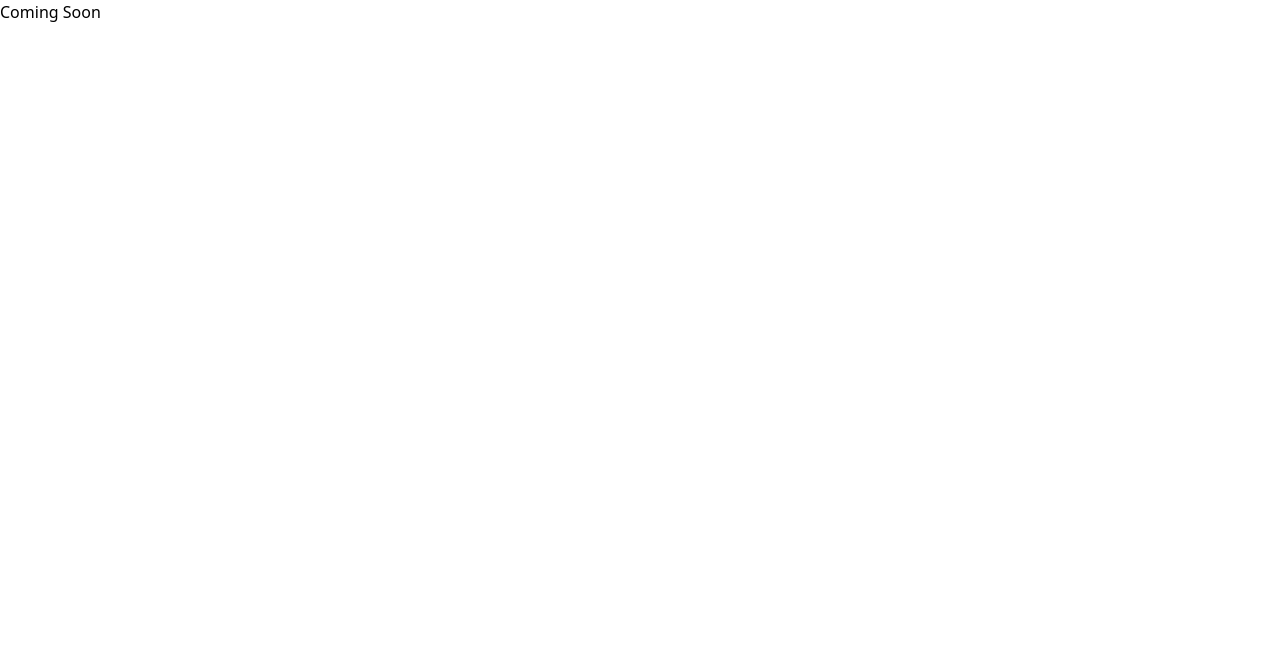
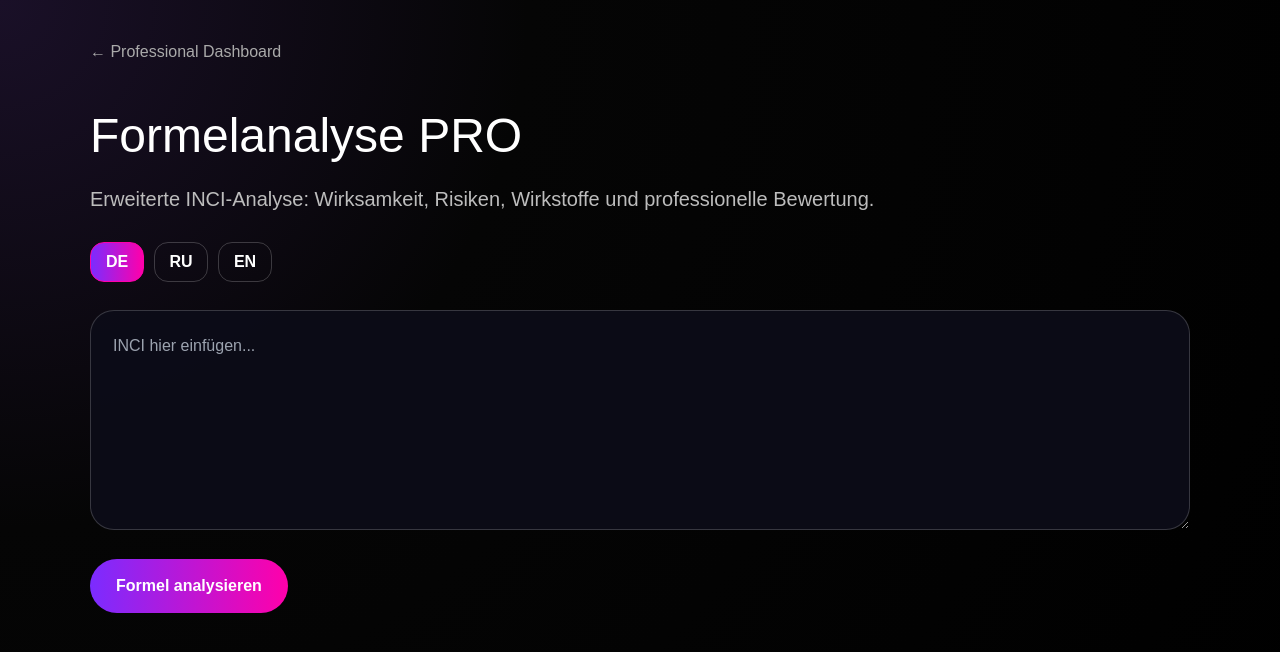
Before and after one commit to piladd-design/formulens-lab, a Next.js app: page /pro/formula in a window 1280 px wide. Shown: the top 652 px of the page. Built offline with nearby package versions, Linux system fonts and the light colour scheme.

Commit message:
Update page.js

```diff
--- a/app/pro/formula/page.js
+++ b/app/pro/formula/page.js
@@ -1,3 +1,209 @@
-export default function Page() {
-  return <h1>Coming Soon</h1>
+'use client'
+
+import { useState } from 'react'
+import Link from 'next/link'
+
+export default function FormulaAnalyzerPage() {
+  const [lang, setLang] = useState('DE')
+  const [formula, setFormula] = useState('')
+  const [result, setResult] = useState(null)
+  const [loading, setLoading] = useState(false)
+  const [error, setError] = useState('')
+
+  async function analyzeFormula() {
+    if (!formula.trim()) {
+      setError('Bitte INCI-Formel eingeben.')
+      return
+    }
+
+    setLoading(true)
+    setError('')
+    setResult(null)
+
+    try {
+      const res = await fetch('/api/formula-analysis', {
+        method: 'POST',
+        headers: { 'Content-Type': 'application/json' },
+        body: JSON.stringify({ formula, lang }),
+      })
+
+      const data = await res.json()
+
+      if (!res.ok) {
+        throw new Error(data?.error || 'Analysis failed')
+      }
+
+      setResult(data)
+    } catch (err) {
+      setError('Analyse konnte nicht durchgeführt werden.')
+    } finally {
+      setLoading(false)
+    }
+  }
+
+  return (
+    <main
+      style={{
+        minHeight: '100vh',
+        background:
+          'radial-gradient(circle at top left,#1a1028 0%,#050505 35%,#000 100%)',
+        color: 'white',
+        padding: '40px 6% 70px',
+        fontFamily: 'Arial, sans-serif',
+      }}
+    >
+      <div style={{ maxWidth: '1100px', margin: '0 auto' }}>
+        <Link href="/pro" style={{ color: '#aaa', textDecoration: 'none' }}>
+          ← Professional Dashboard
+        </Link>
+
+        <h1 style={{ fontSize: '48px', margin: '36px 0 12px' }}>
+          Formelanalyse PRO
+        </h1>
+
+        <p style={{ color: '#bdbdbd', fontSize: '20px', lineHeight: 1.5 }}>
+          Erweiterte INCI-Analyse: Wirksamkeit, Risiken, Wirkstoffe und
+          professionelle Bewertung.
+        </p>
+
+        <div style={{ display: 'flex', gap: '10px', margin: '28px 0' }}>
+          {['DE', 'RU', 'EN'].map((item) => (
+            <button
+              key={item}
+              onClick={() => setLang(item)}
+              style={{
+                width: '54px',
+                height: '40px',
+                borderRadius: '14px',
+                border:
+                  lang === item
+                    ? '1px solid #ff00aa'
+                    : '1px solid rgba(255,255,255,0.2)',
+                background:
+                  lang === item
+                    ? 'linear-gradient(90deg,#7b2cff,#ff00aa)'
+                    : 'transparent',
+                color: 'white',
+                fontWeight: 800,
+                cursor: 'pointer',
+              }}
+            >
+              {item}
+            </button>
+          ))}
+        </div>
+
+        <textarea
+          value={formula}
+          onChange={(e) => setFormula(e.target.value)}
+          placeholder="INCI hier einfügen..."
+          style={{
+            width: '100%',
+            minHeight: '220px',
+            borderRadius: '24px',
+            padding: '22px',
+            background: 'rgba(12,12,24,0.92)',
+            color: 'white',
+            border: '1px solid rgba(255,255,255,0.18)',
+            fontSize: '16px',
+            lineHeight: 1.6,
+            outline: 'none',
+            resize: 'vertical',
+          }}
+        />
+
+        <button
+          onClick={analyzeFormula}
+          disabled={loading}
+          style={{
+            marginTop: '22px',
+            padding: '15px 26px',
+            borderRadius: '999px',
+            border: 'none',
+            background: 'linear-gradient(90deg,#7b2cff,#ff00aa)',
+            color: 'white',
+            fontWeight: 900,
+            fontSize: '16px',
+            cursor: loading ? 'not-allowed' : 'pointer',
+            opacity: loading ? 0.7 : 1,
+          }}
+        >
+          {loading ? 'Analyse läuft...' : 'Formel analysieren'}
+        </button>
+
+        {error && (
+          <p style={{ marginTop: '18px', color: '#ff7b7b' }}>{error}</p>
+        )}
+
+        {result && (
+          <section style={{ marginTop: '42px' }}>
+            <div
+              style={{
+                display: 'grid',
+                gridTemplateColumns: 'repeat(auto-fit,minmax(150px,1fr))',
+                gap: '16px',
+                marginBottom: '28px',
+              }}
+            >
+              <Score title="Overall" value={result.overallScore} />
+              <Score title="Hydration" value={result.hydration} />
+              <Score title="Barrier" value={result.barrier} />
+              <Score title="Anti-Aging" value={result.antiAging} />
+              <Score title="Acne" value={result.acne} />
+              <Score title="Irritation" value={result.irritation} />
+            </div>
+
+            <ResultBlock title="Summary" text={result.summary} />
+            <ResultBlock title="Ingredients" text={result.ingredients} />
+            <ResultBlock title="Skin Types" text={result.skinTypes} />
+            <ResultBlock title="Warnings" text={result.warnings} />
+            <ResultBlock title="Recommendation" text={result.recommendation} />
+            <ResultBlock
+              title="SUMMECOSMETICS Recommendation"
+              text={result.summecosmetics}
+            />
+          </section>
+        )}
+      </div>
+    </main>
+  )
 }
+
+function Score({ title, value }) {
+  return (
+    <div
+      style={{
+        background: 'rgba(12,12,24,0.92)',
+        border: '1px solid rgba(255,255,255,0.14)',
+        borderRadius: '22px',
+        padding: '20px',
+      }}
+    >
+      <div style={{ color: '#bdbdbd', marginBottom: '8px' }}>{title}</div>
+      <div style={{ fontSize: '34px', fontWeight: 900 }}>
+        {Number.isFinite(Number(value)) ? value : '—'}
+      </div>
+    </div>
+  )
+}
+
+function ResultBlock({ title, text }) {
+  if (!text) return null
+
+  return (
+    <div
+      style={{
+        background: 'rgba(12,12,24,0.92)',
+        border: '1px solid rgba(255,255,255,0.14)',
+        borderRadius: '24px',
+        padding: '24px',
+        marginBottom: '18px',
+      }}
+    >
+      <h2 style={{ marginTop: 0 }}>{title}</h2>
+      <p style={{ color: '#d0d0d0', lineHeight: 1.7, whiteSpace: 'pre-line' }}>
+        {text}
+      </p>
+    </div>
+  )
+}
```
